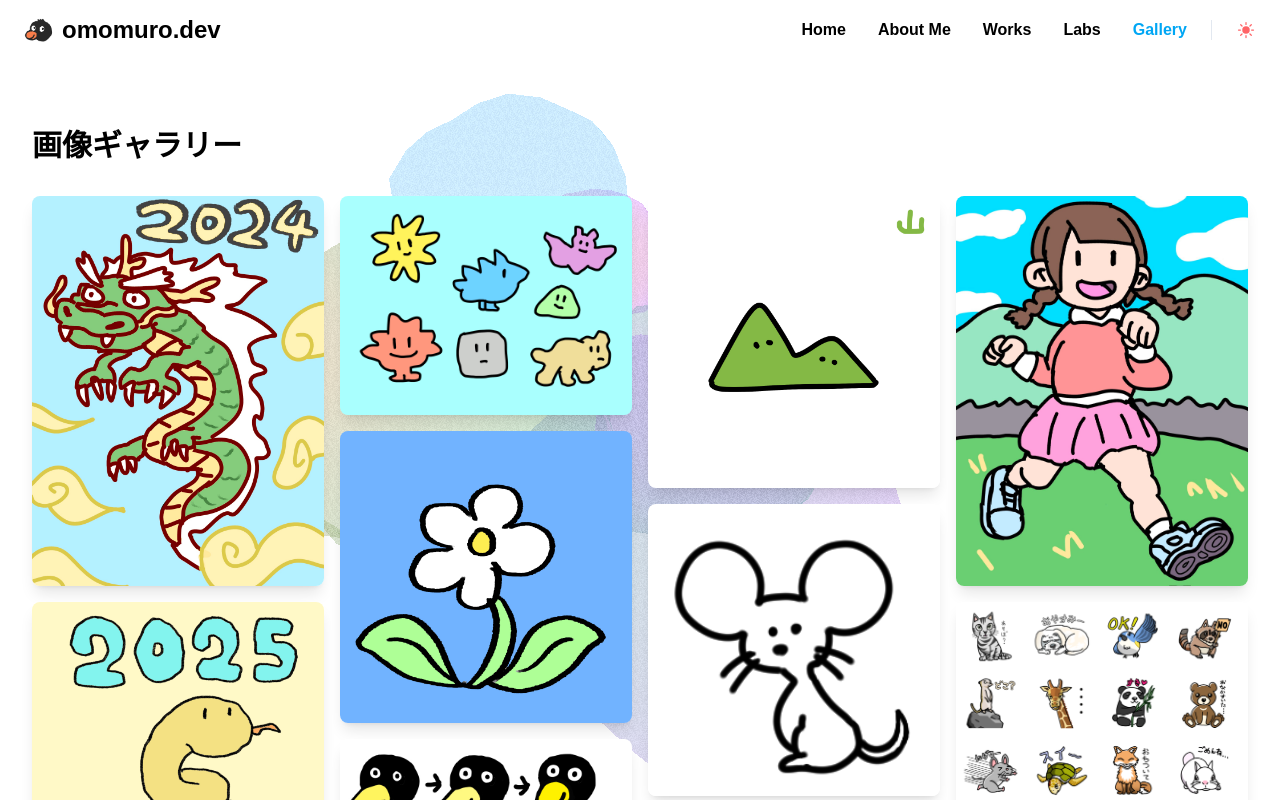
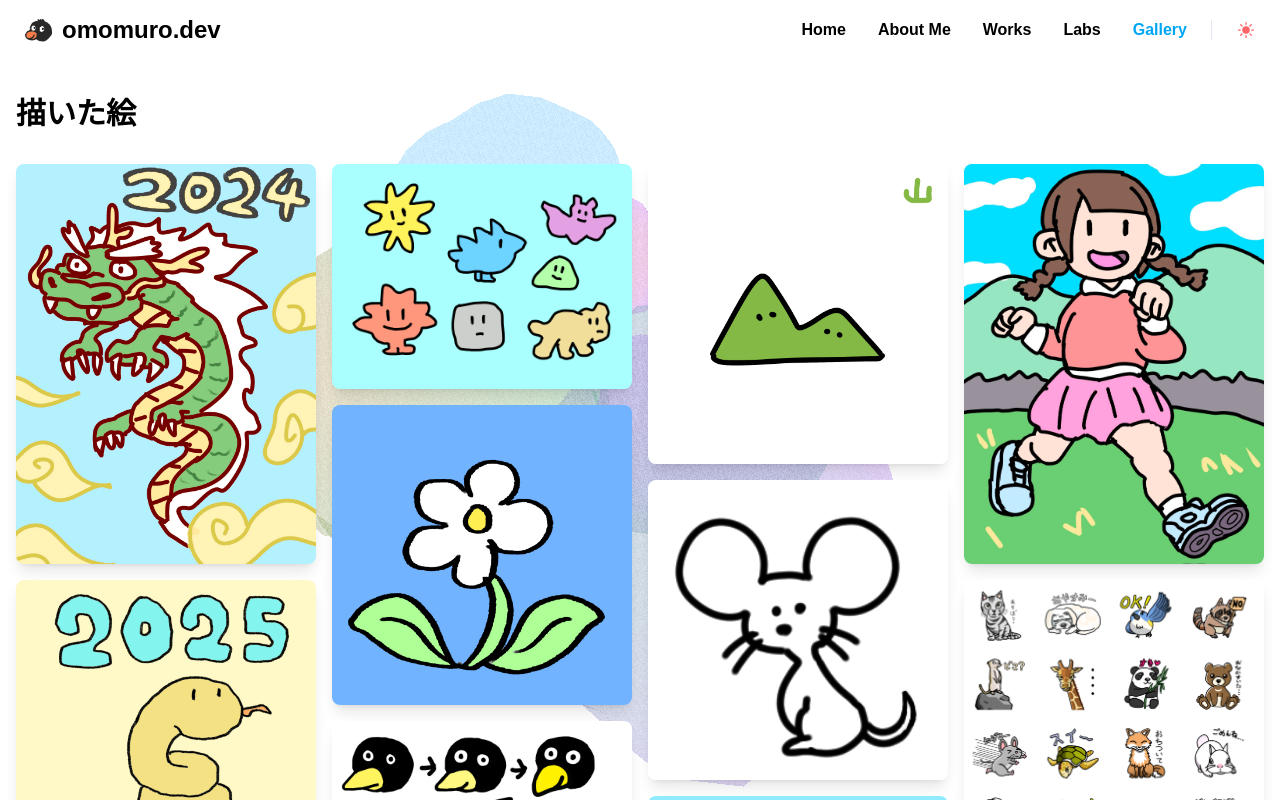
Before and after one commit to KazuhiroIto0127/omomuro.dev, a Next.js app: page /gallery in a window 1280 px wide. Shown: the top 800 px of the page. Built offline with nearby package versions, Linux system fonts and the light colour scheme; no server answers; a web font is replaced by a local one; what tailwindcss-radix would draw is missing.

Commit message:
fix header title style

```diff
--- a/pages/about.tsx
+++ b/pages/about.tsx
@@ -47,7 +47,7 @@ export default function About() {
     <Layout>
       <HeadMeta type="website" title="自分のこと" />
 
-      <h1 className="mb-2">自分のこと</h1>
+      <h1 className="mb-8 text-3xl font-bold">自分のこと</h1>
       <div className="grid-col-1 md:grid-col-2 lg:grid-col-3 md:grid-row-5 grid gap-6 md:grid-flow-col">
         <section
           className="row-span-2 rounded-md bg-slate-100 p-3 shadow-lg dark:bg-slate-600 "
--- a/pages/gallery.tsx
+++ b/pages/gallery.tsx
@@ -34,8 +34,8 @@ export default function Gallery({ images }: GalleryProps) {
     <Layout>
       <HeadMeta type="gallery" title="ギャラリー" />
 
-      <div className="container mx-auto px-4 py-8">
-        <h1 className="mb-8 text-3xl font-bold">画像ギャラリー</h1>
+      <div className="container mx-auto pb-8">
+        <h1 className="mb-8 text-3xl font-bold">描いた絵</h1>
 
         <div className="columns-1 gap-4 sm:columns-2 md:columns-3 lg:columns-4">
           {images.map((image, index) => (
--- a/pages/labs.tsx
+++ b/pages/labs.tsx
@@ -9,7 +9,7 @@ export default function Labs() {
       <HeadMeta type="website" title="実験室" />
 
       <Layout>
-        <h1 className="mb-3">実験室</h1>
+        <h1 className="mb-8 text-3xl font-bold">実験室</h1>
 
         <div className="grid gap-4 md:grid-cols-4">
           {labsLinks.map((link) => (
--- a/pages/works.tsx
+++ b/pages/works.tsx
@@ -13,7 +13,7 @@ const WorksPage = ({ works }: { works: Work[] }) => {
     <Layout>
       <HeadMeta type="website" title="作ったもの" />
 
-      <h1 className="mb-3">作ったもの</h1>
+      <h1 className="mb-8 text-3xl font-bold">作ったもの</h1>
 
       <ul className="grid gap-4 md:grid-cols-4">
         {works.map((work) => (
```
